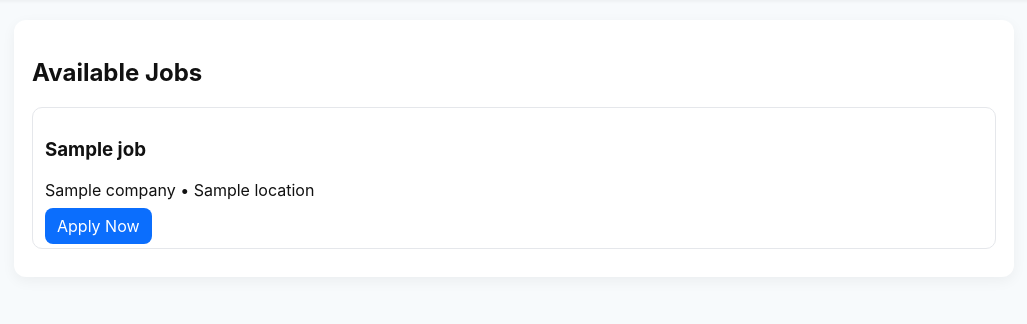
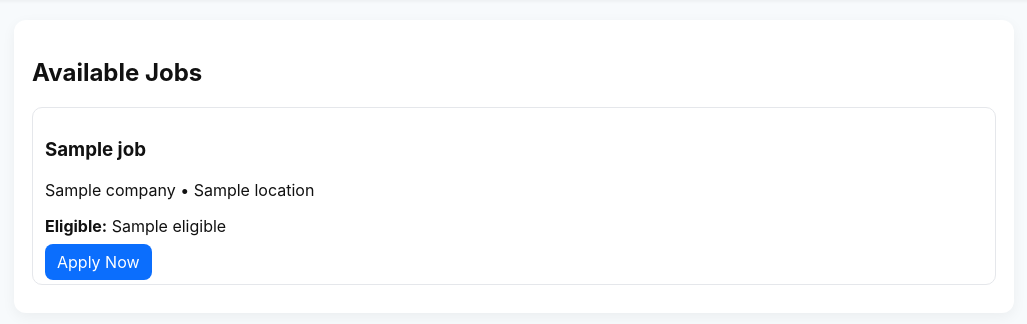
Before and after one commit to Aura11-coder/job-apply-flask, a Flask app: template templates/jobs.html in a window 1280 px wide. Shown: the part 114-438 px from the top of the page, without its empty margins (126-1153 px from the left). Run offline with Flask 3, Linux system fonts and the light colour scheme; the template is opened without the code that fills it: most values are stand-ins (such as "Sample title", 1, 10 or a date in 2020).

Commit message:
Updated code

```diff
--- a/templates/jobs.html
+++ b/templates/jobs.html
@@ -25,6 +25,7 @@
         <div class="job">
           <h3>{{ job.title }}</h3>
           <p>{{ job.company }} • {{ job.location }}</p>
+           <p><b>Eligible:</b> {{ job.eligible }}</p>
           <a href="{{ url_for('application', job_id=job.id) }}" class="btn">Apply Now</a>
         </div>
       {% endfor %}
```
